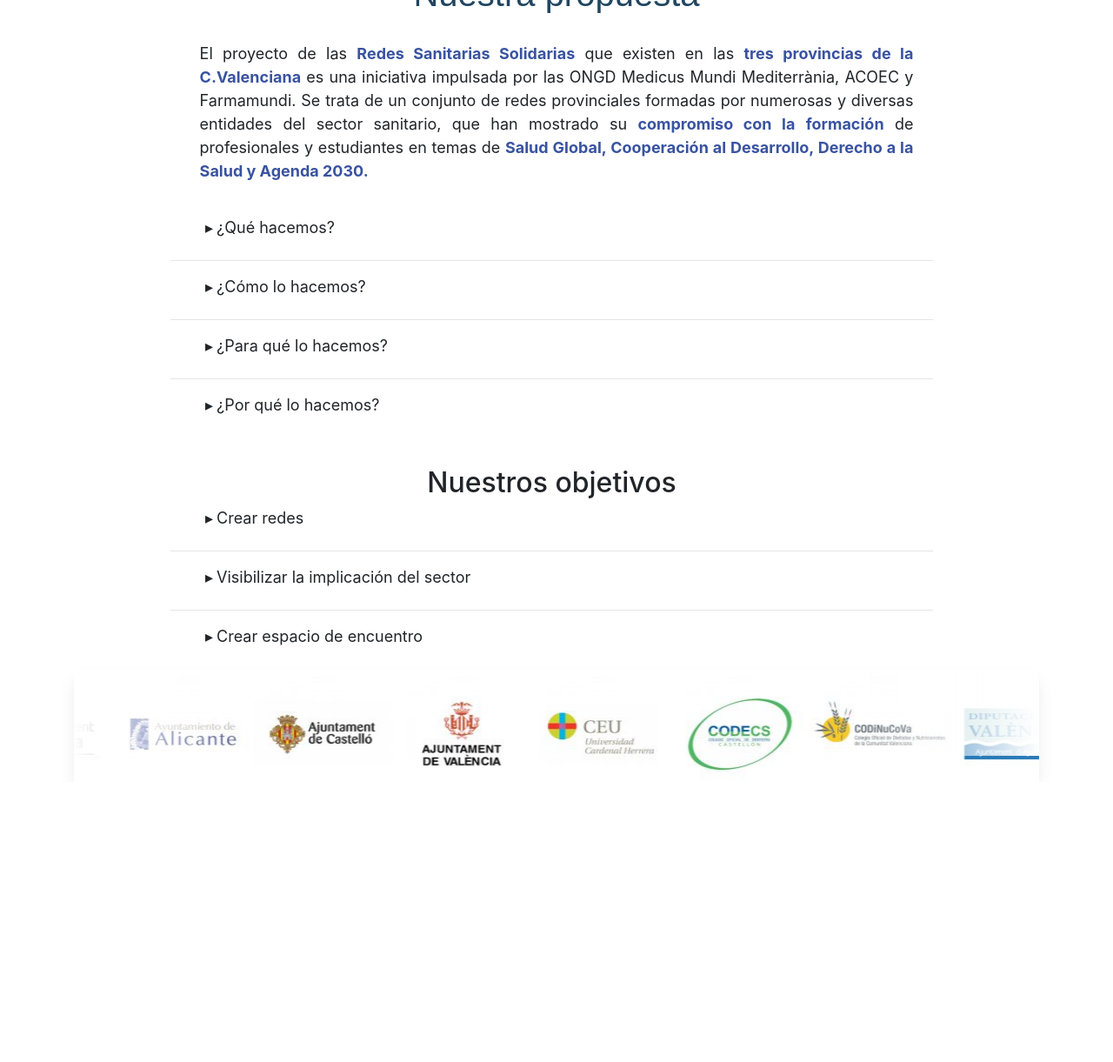
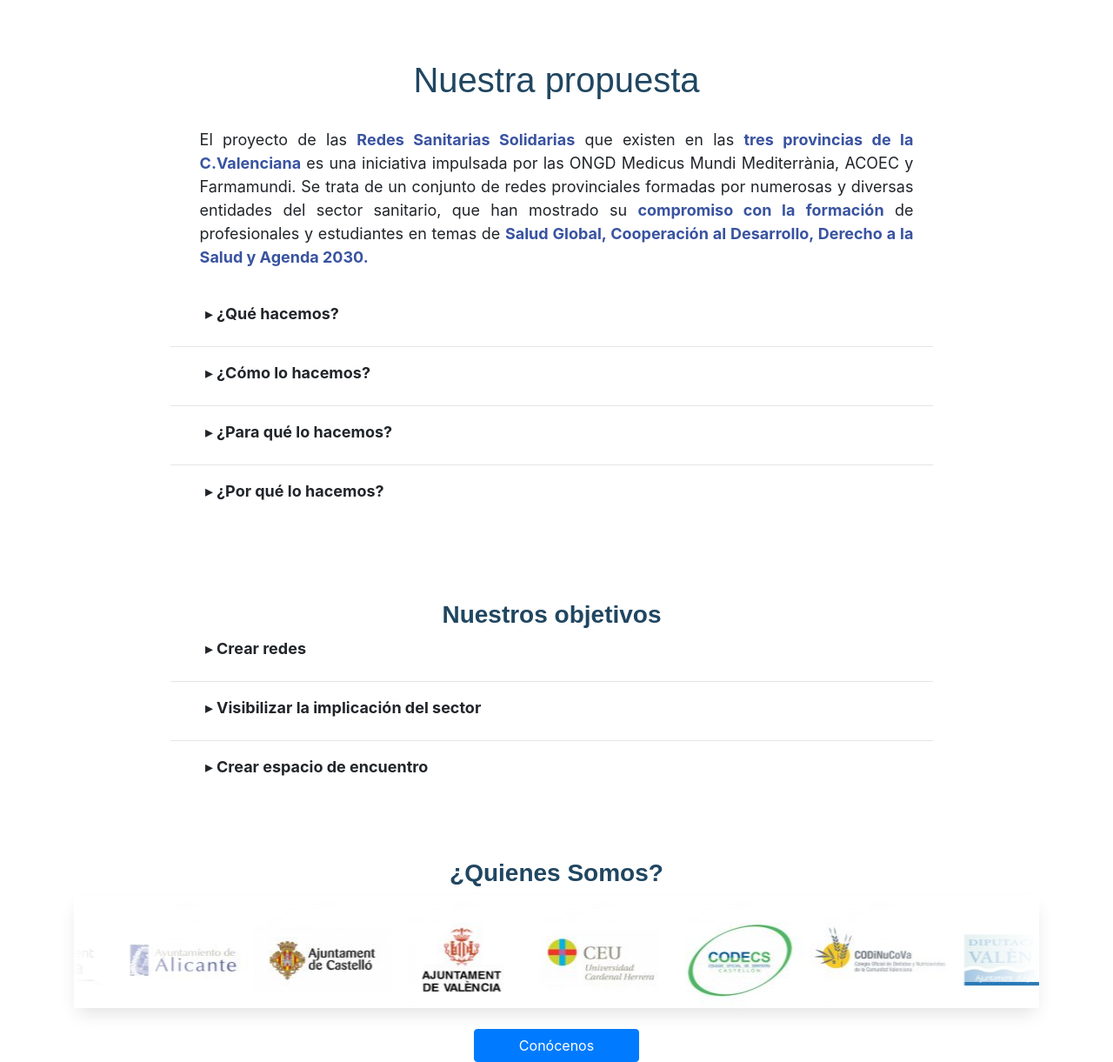
Before and after one commit to Partexedd/ProyectoIntegradoONG, a Symfony app: template templates/main/nuestrapropuesta.html.twig in a window 1280 px wide. Shown: the whole page at 87% size. Before the commit the page ends 887 px from the top, so only its background shows below. Run offline with Twig, Linux system fonts and the light colour scheme; the template is opened without the code that fills it, so the values that code supplies are empty; some libraries are stand-ins or nearby versions.

Commit message:
Termino pagina nuestraPropuesta y sus respectivos css

```diff
--- a/public/css/estilosNuestraPropuesta.css
+++ b/public/css/estilosNuestraPropuesta.css
@@ -1,12 +1,10 @@
+/* Estilos nuestra propuesta */
 body{
-    font-family: Verdana;
+	background: #E3E3E3;
+	display: flex;
+	height: 100vh;
 }
 
-h1{
-    color: #204661;
-    font-family: Arial;
-    margin-top: 6% !important;
-}
 
 strong{
     color: #3953a0;
@@ -26,6 +24,13 @@ article#desplegables{
     font-size: 18px;
 }
 
+article#carousel1{
+    margin-bottom: 10%;
+}
+
+
+/* Estilos y funcionamiento de los desplegables */
+
 #menu * { list-style:none;}
 #menu li{ line-height: 150%;}
 #menu li a{color:#222; text-decoration:none;}
@@ -38,13 +43,8 @@ article#desplegables{
 #menu input:checked ~ ul{display:block;}
 #menu ul.interior{margin-right: 5%;}
 
-body {
-	align-items: center;
-	background: #E3E3E3;
-	display: flex;
-	height: 100vh;
-	justify-content: center;
-  }
+/* Estilos y funcionamiento del carousel */
+
   @keyframes scroll {
 	0% {
 	  transform: translateX(0);
--- a/public/css/master.css
+++ b/public/css/master.css
@@ -1,9 +1,11 @@
 body{
     font-size: 20px;
     color: black;
+    font-family: Verdana;
+}
+h1, h3{
+    color: #204661;
     font-family: Arial;
+    font-size: 35px;
+    margin-top: 6% !important;
 }
-h1{
-    font-family: Verdana;
-    font-size: 35px;
-}
--- a/templates/main/nuestrapropuesta.html.twig
+++ b/templates/main/nuestrapropuesta.html.twig
@@ -7,6 +7,7 @@
     <meta http-equiv="X-UA-Compatible" content="ie=edge">
     <title>Document</title>
     <link rel="stylesheet" href="css/estilosNuestraPropuesta.css">
+    <link rel="stylesheet" href="css/master.css">
     <link rel="stylesheet" href="https://stackpath.bootstrapcdn.com/bootstrap/4.4.1/css/bootstrap.min.css" integrity="sha384-Vkoo8x4CGsO3+Hhxv8T/Q5PaXtkKtu6ug5TOeNV6gBiFeWPGFN9MuhOf23Q9Ifjh" crossorigin="anonymous">
     <script src="https://code.jquery.com/jquery-3.4.1.slim.min.js" integrity="sha384-J6qa4849blE2+poT4WnyKhv5vZF5SrPo0iEjwBvKU7imGFAV0wwj1yYfoRSJoZ+n" crossorigin="anonymous"></script>
     <script src="https://cdn.jsdelivr.net/npm/popper.js@1.16.0/dist/umd/popper.min.js" integrity="sha384-Q6E9RHvbIyZFJoft+2mJbHaEWldlvI9IOYy5n3zV9zzTtmI3UksdQRVvoxMfooAo" crossorigin="anonymous"></script>
@@ -33,7 +34,7 @@
         <article id="desplegables">
             <ul id="menu">
                 <input type="checkbox" name="list" id="nivel-1">
-                <label for="nivel-1">¿Qué hacemos?</label>
+                <label for="nivel-1"><b>¿Qué hacemos?</b></label>
                 <ul class="interior text-justify">
                     <p>Buscamos a través del trabajo en red, la formación y la reflexión, un camino compartido por todas las entidades sobre la manera de entender la salud global, a través de la defensa del derecho a la salud, y de la cooperación al desarrollo bajo el enfoque de los derechos humanos.</p>
                 </ul>
@@ -42,7 +43,7 @@
             <hr>
             <ul id="menu">
                 <input type="checkbox" name="list" id="nivel-2">
-                <label for="nivel-2">¿Cómo lo hacemos?</label>
+                <label for="nivel-2"><b>¿Cómo lo hacemos?</b></label>
                 <ul class="interior text-justify">
                     <p>Integrando en nuestras entidades enfoques y miradas compartidas para el desarrollo humano, la defensa de los derechos humanos, la equidad en diversidad y la sostenibilidad como ejes de nuestra formación y actuación en el campo de la salud.</p>
                 </ul>
@@ -51,7 +52,7 @@
             <hr>
             <ul id="menu">
                 <input type="checkbox" name="list" id="nivel-3">
-                <label for="nivel-3">¿Para qué lo hacemos?</label>
+                <label for="nivel-3"><b>¿Para qué lo hacemos?</b></label>
                 <ul class="interior text-justify">
                     <p>Para que todas las entidades del sector socio-sanitario de la Comunitat Valenciana avancemos en la misma dirección en la defensa del derecho a la salud desde una visión global, integral e incluyente.</p>
                 </ul>
@@ -60,7 +61,7 @@
             <hr>
             <ul id="menu">
                 <input type="checkbox" name="list" id="nivel-4">
-                <label for="nivel-4">¿Por qué lo hacemos?</label>
+                <label for="nivel-4"><b>¿Por qué lo hacemos?</b></label>
                 <ul class="interior text-justify">
                     <p>Porque la sociedad reclama un cambio de paradigma en la forma de entender la salud. Porque estar sano no es solo no estar enfermo, porque la salud no entiende de fronteras, porque la salud de las personas es una cuestión de justicia social.</p>
                 </ul>
@@ -69,10 +70,12 @@
         </article>
         <article id="desplegables">
             <br>
-            <h2 class="col-12 text-center">Nuestros objetivos</h2>
+            <div class="row">
+                <h3 class="col-12 text-center"><b>Nuestros objetivos</b></h3>
+            </div>
             <ul id="menu">
                 <input type="checkbox" name="list" id="nivel-11">
-                <label for="nivel-11">Crear redes</label>
+                <label for="nivel-11"><b>Crear redes</b></label>
                 <ul class="interior text-justify">
                     <p>Crear redes de entidades del sector socio-sanitario cuya finalidad sea facilitar la formación de estudiantes y profesionales en temas de solidaridad y salud global, aprovechando los beneficios derivados del trabajo en red.</p>
                 </ul>
@@ -81,7 +84,7 @@
             <hr>
             <ul id="menu">
                 <input type="checkbox" name="list" id="nivel-21">
-                <label for="nivel-21">Visibilizar la implicación del sector</label>
+                <label for="nivel-21"><b>Visibilizar la implicación del sector</b></label>
                 <ul class="interior text-justify">
                     <p>Visibilizar la implicación del sector sanitario de la Comunidad Valenciana en mejorar la formación de estudiantes y profesionales en temas de salud global, repercutiendo así en la información de la que dispone el resto de la población.</p>
                 </ul>
@@ -90,14 +93,17 @@
             <hr>
             <ul id="menu">
                 <input type="checkbox" name="list" id="nivel-31">
-                <label for="nivel-31">Crear espacio de encuentro</label>
+                <label for="nivel-31"><b>Crear espacio de encuentro</b></label>
                 <ul class="interior text-justify">
                     <p>Crear un espacio donde las ONGD sanitarias puedan informar sobre el trabajo que realizan y donde las personas interesadas puedan establecer un primer contacto con las mismas.</p>
                 </ul>
                 </input>
             </ul>
         </article>
-        <article>
+        <article id="carousel1">
+            <div class="row">
+            <h3 class="col-12 text-center"><b>¿Quienes Somos?</b></h3>
+            </div>
             <div class="slider container">
                 <div class="slide-track">
                     <div class="slide">
@@ -173,6 +179,10 @@
                     </div>
                 </div>
             </div>
+            <br>
+            <div class="row">
+                <button type="button" id="botonConocenos" class="btn btn-primary col-2 text-center offset-5">Conócenos</button>
+            </div>
         </article>
     </section>
 </body>
```
